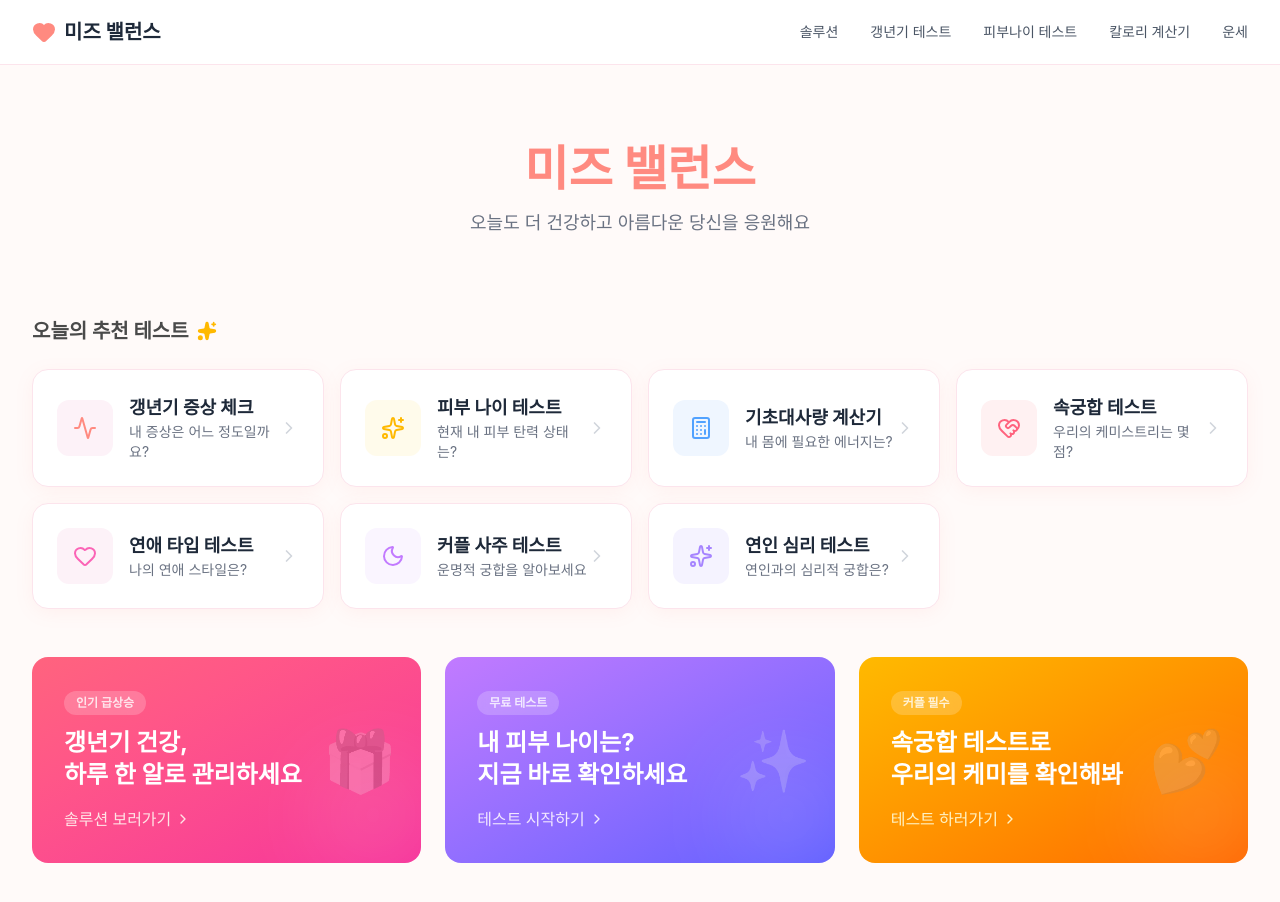
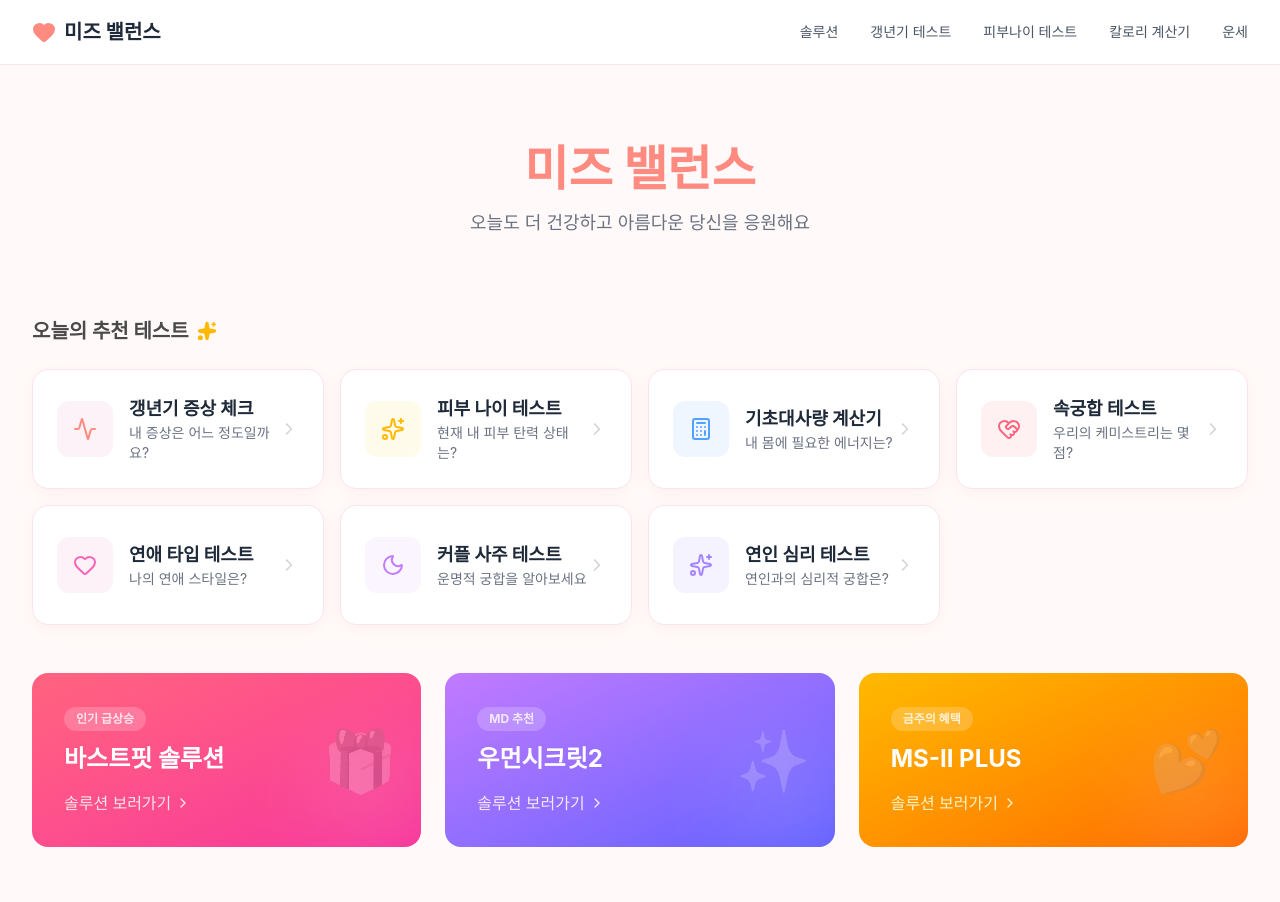
Before and after one commit to guideyoon/women, a Next.js app: page / in a window 1280 px wide. Shown: the top 902 px of the page. Built offline with nearby package versions, Linux system fonts and the light colour scheme.

Commit message:
Unify test card sizes and implement randomized 3-banner system from 32 merchants

```diff
--- a/app/page.tsx
+++ b/app/page.tsx
@@ -1,7 +1,19 @@
+"use client";
+
+import { useEffect, useState } from "react";
 import Link from "next/link";
 import { ChevronRight, Sparkles, Heart, Activity, Calculator, Moon, HeartHandshake } from "lucide-react";
+import { merchants } from "@/constants/merchants";
 
 export default function Home() {
+  const [randomMerchants, setRandomMerchants] = useState<any[]>([]);
+
+  useEffect(() => {
+    // Randomly select 3 merchants
+    const shuffled = [...merchants].sort(() => 0.5 - Math.random());
+    setRandomMerchants(shuffled.slice(0, 3));
+  }, []);
+
   const tests = [
     {
       id: "menopause",
@@ -54,6 +66,12 @@ export default function Home() {
     },
   ];
 
+  const bannerStyles = [
+    { bg: "from-rose-400 to-pink-500", text: "text-rose-100", tag: "인기 급상승", icon: "🎁" },
+    { bg: "from-purple-400 to-indigo-500", text: "text-purple-100", tag: "MD 추천", icon: "✨" },
+    { bg: "from-amber-400 to-orange-500", text: "text-amber-100", tag: "금주의 혜택", icon: "💕" },
+  ];
+
   return (
     <main className="max-w-7xl mx-auto min-h-screen bg-background pb-20 px-4 sm:px-6 lg:px-8">
       {/* Hero Section */}
@@ -74,14 +92,14 @@ export default function Home() {
             <Link
               key={test.id}
               href={test.id === 'bmr' ? '/calculator' : `/test/${test.id}`}
-              className="flex items-center p-6 rounded-2xl bg-white border border-secondary card-shadow hover:scale-[1.02] transition-transform"
+              className="flex items-center p-6 rounded-2xl bg-white border border-secondary card-shadow hover:scale-[1.02] transition-transform h-full min-h-[120px]"
             >
-              <div className={`p-4 rounded-xl ${test.color} mr-4`}>{test.icon}</div>
-              <div className="flex-1">
-                <h3 className="font-bold text-gray-800 text-lg">{test.title}</h3>
-                <p className="text-sm text-gray-500">{test.desc}</p>
+              <div className={`p-4 rounded-xl ${test.color} mr-4 flex-shrink-0`}>{test.icon}</div>
+              <div className="flex-1 min-w-0">
+                <h3 className="font-bold text-gray-800 text-lg line-clamp-1">{test.title}</h3>
+                <p className="text-sm text-gray-500 line-clamp-2">{test.desc}</p>
               </div>
-              <ChevronRight className="w-5 h-5 text-gray-300" />
+              <ChevronRight className="w-5 h-5 text-gray-300 flex-shrink-0" />
             </Link>
           ))}
         </div>
@@ -89,44 +107,37 @@ export default function Home() {
 
       {/* Banner Cards */}
       <section className="mt-12 grid grid-cols-1 md:grid-cols-3 gap-6">
-        {/* Banner 1 - 갱년기 건강 */}
-        <Link href="/solutions" className="block rounded-2xl bg-gradient-to-br from-rose-400 to-pink-500 p-8 text-white relative overflow-hidden group">
+        {randomMerchants.map((merchant, index) => {
+          const style = bannerStyles[index % bannerStyles.length];
+          return (
+            <Link
+              key={merchant.id}
+              href={merchant.url}
+              target="_blank"
+              className={`block rounded-2xl bg-gradient-to-br ${style.bg} p-8 text-white relative overflow-hidden group h-full`}
+            >
               <div className="relative z-10">
-            <span className="text-white/80 text-xs font-bold bg-white/20 px-3 py-1 rounded-full mb-3 inline-block backdrop-blur-sm">인기 급상승</span>
-            <h3 className="font-bold text-2xl">갱년기 건강,<br />하루 한 알로 관리하세요</h3>
-            <p className="mt-4 text-rose-100 flex items-center gap-1 font-medium">솔루션 보러가기 <ChevronRight className="w-4 h-4" /></p>
+                <span className="text-white/80 text-xs font-bold bg-white/20 px-3 py-1 rounded-full mb-3 inline-block backdrop-blur-sm">
+                  {style.tag}
+                </span>
+                <h3 className="font-bold text-2xl">
+                  {merchant.title}
+                </h3>
+                <p className={`mt-4 ${style.text} flex items-center gap-1 font-medium`}>
+                  솔루션 보러가기 <ChevronRight className="w-4 h-4" />
+                </p>
               </div>
               <div className="absolute -right-4 -bottom-4 w-32 h-32 bg-white/10 rounded-full blur-2xl group-hover:scale-150 transition-transform duration-500" />
               <div className="absolute right-6 top-1/2 -translate-y-1/2 text-6xl opacity-20 grayscale brightness-200">
-            🎁
+                {style.icon}
               </div>
             </Link>
-
-        {/* Banner 2 - 피부 관리 */}
-        <Link href="/test/skin-age" className="block rounded-2xl bg-gradient-to-br from-purple-400 to-indigo-500 p-8 text-white relative overflow-hidden group">
-          <div className="relative z-10">
-            <span className="text-white/80 text-xs font-bold bg-white/20 px-3 py-1 rounded-full mb-3 inline-block backdrop-blur-sm">무료 테스트</span>
-            <h3 className="font-bold text-2xl">내 피부 나이는?<br />지금 바로 확인하세요</h3>
-            <p className="mt-4 text-purple-100 flex items-center gap-1 font-medium">테스트 시작하기 <ChevronRight className="w-4 h-4" /></p>
-          </div>
-          <div className="absolute -right-4 -bottom-4 w-32 h-32 bg-white/10 rounded-full blur-2xl group-hover:scale-150 transition-transform duration-500" />
-          <div className="absolute right-6 top-1/2 -translate-y-1/2 text-6xl opacity-20 grayscale brightness-200">
-            ✨
-          </div>
-        </Link>
-
-        {/* Banner 3 - 커플 궁합 */}
-        <Link href="/test/chemistry" className="block rounded-2xl bg-gradient-to-br from-amber-400 to-orange-500 p-8 text-white relative overflow-hidden group">
-          <div className="relative z-10">
-            <span className="text-white/80 text-xs font-bold bg-white/20 px-3 py-1 rounded-full mb-3 inline-block backdrop-blur-sm">커플 필수</span>
-            <h3 className="font-bold text-2xl">속궁합 테스트로<br />우리의 케미를 확인해봐</h3>
-            <p className="mt-4 text-amber-100 flex items-center gap-1 font-medium">테스트 하러가기 <ChevronRight className="w-4 h-4" /></p>
-          </div>
-          <div className="absolute -right-4 -bottom-4 w-32 h-32 bg-white/10 rounded-full blur-2xl group-hover:scale-150 transition-transform duration-500" />
-          <div className="absolute right-6 top-1/2 -translate-y-1/2 text-6xl opacity-20 grayscale brightness-200">
-            💕
-          </div>
-        </Link>
+          );
+        })}
+        {/* Skeleton loaders while loading random merchants */}
+        {randomMerchants.length === 0 && Array(3).fill(0).map((_, i) => (
+          <div key={i} className="h-[200px] rounded-2xl bg-gray-100 animate-pulse" />
+        ))}
       </section>
     </main>
   );
--- /dev/null
+++ b/constants/merchants.ts
@@ -0,0 +1,34 @@
+export const merchants = [
+    { id: 1, title: "미즈케어 솔루션 2", url: "https://replyalba.com/pt/Y1PHVwO7GO" },
+    { id: 2, title: "CR-5", url: "https://replyalba.com/pt/JNyIgk9t32" },
+    { id: 3, title: "MS-II PLUS", url: "https://replyalba.com/pt/IGBX5btayE" },
+    { id: 4, title: "공후하결", url: "https://replyalba.com/pt/UKfoQbTwGI" },
+    { id: 5, title: "레이디큐어 솔루션", url: "https://replyalba.com/pt/WsdU9oMhje" },
+    { id: 6, title: "레이디큐어 솔루션 2", url: "https://replyalba.com/pt/z6pRyceT7w" },
+    { id: 7, title: "미즈케어 솔루션", url: "https://replyalba.com/pt/N0cKnHbm9V" },
+    { id: 8, title: "미즈케어 솔루션 3", url: "https://replyalba.com/pt/DU4eJfMd1j" },
+    { id: 9, title: "미즈케어 솔루션 4", url: "https://replyalba.com/pt/SoLJ7OMizy" },
+    { id: 10, title: "미즈케어 솔루션 5", url: "https://replyalba.com/pt/Phjrq2zsy8" },
+    { id: 11, title: "미즈케어 솔루션 6", url: "https://replyalba.com/pt/MbTJlgNLg8" },
+    { id: 12, title: "미즈케어 솔루션 7", url: "https://replyalba.com/pt/GnNKelUPTQ" },
+    { id: 13, title: "미즈케어 여궁", url: "https://replyalba.com/pt/WeWtmEo70h" },
+    { id: 14, title: "바스트핏 솔루션", url: "https://replyalba.com/pt/MNGGagfIeF" },
+    { id: 15, title: "베리얀", url: "https://replyalba.com/pt/NGi7kc77mF" },
+    { id: 16, title: "스템벨", url: "https://replyalba.com/pt/yBXZ7Kddui" },
+    { id: 17, title: "스템벨 자생력 앰플", url: "https://replyalba.com/pt/CzCyUNUG4o" },
+    { id: 18, title: "스템엔셀 미미셀 시그니처", url: "https://replyalba.com/pt/Rzqo5tlz9p" },
+    { id: 19, title: "여궁골드", url: "https://replyalba.com/pt/Z1IJI9rY2c" },
+    { id: 20, title: "여궁닥터", url: "https://replyalba.com/pt/IlnAem4ygW" },
+    { id: 21, title: "여궁화이트", url: "https://replyalba.com/pt/SNLg3ILPbd" },
+    { id: 22, title: "올리모아", url: "https://replyalba.com/pt/C7qCzRVOZ8" },
+    { id: 23, title: "올리모아 2", url: "https://replyalba.com/pt/yN552PODWx" },
+    { id: 24, title: "우먼시크릿", url: "https://replyalba.com/pt/YfcVFCdD21" },
+    { id: 25, title: "우먼시크릿2", url: "https://replyalba.com/pt/xWHMHU09mP" },
+    { id: 26, title: "우먼시크릿3", url: "https://replyalba.com/pt/LAiSP6X1ij" },
+    { id: 27, title: "우먼시크릿4", url: "https://replyalba.com/pt/EkShEr1oPs" },
+    { id: 28, title: "우먼시크릿5", url: "https://replyalba.com/pt/WSueAH6gko" },
+    { id: 29, title: "천수애진", url: "https://replyalba.com/pt/SanlazetIb" },
+    { id: 30, title: "천수애진2", url: "https://replyalba.com/pt/PkcJmotCli" },
+    { id: 31, title: "천수윤진", url: "https://replyalba.com/pt/ILAPhWg9Zx" },
+    { id: 32, title: "천수윤진2", url: "https://replyalba.com/pt/Sxw8G15GMU" },
+];
```
Lines whose indentation alone changed are shown as unchanged.
